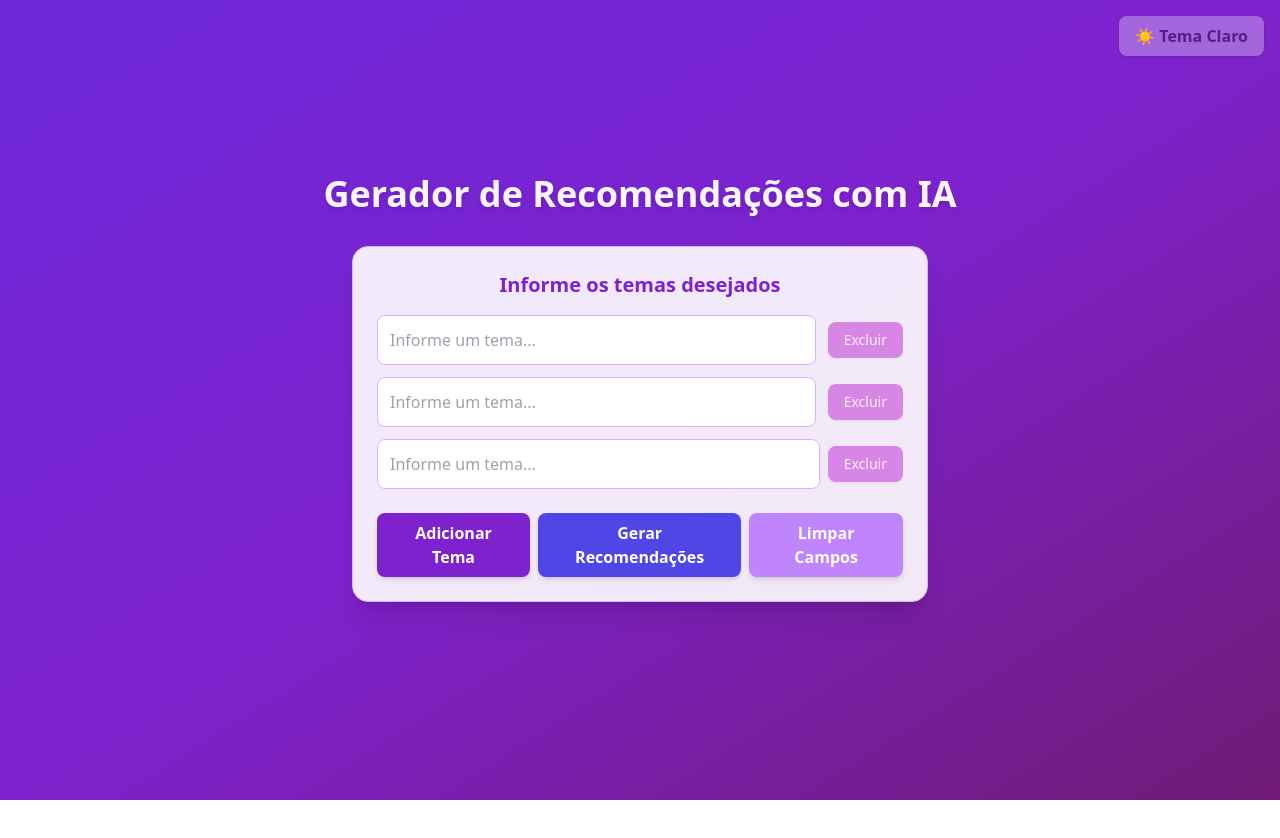
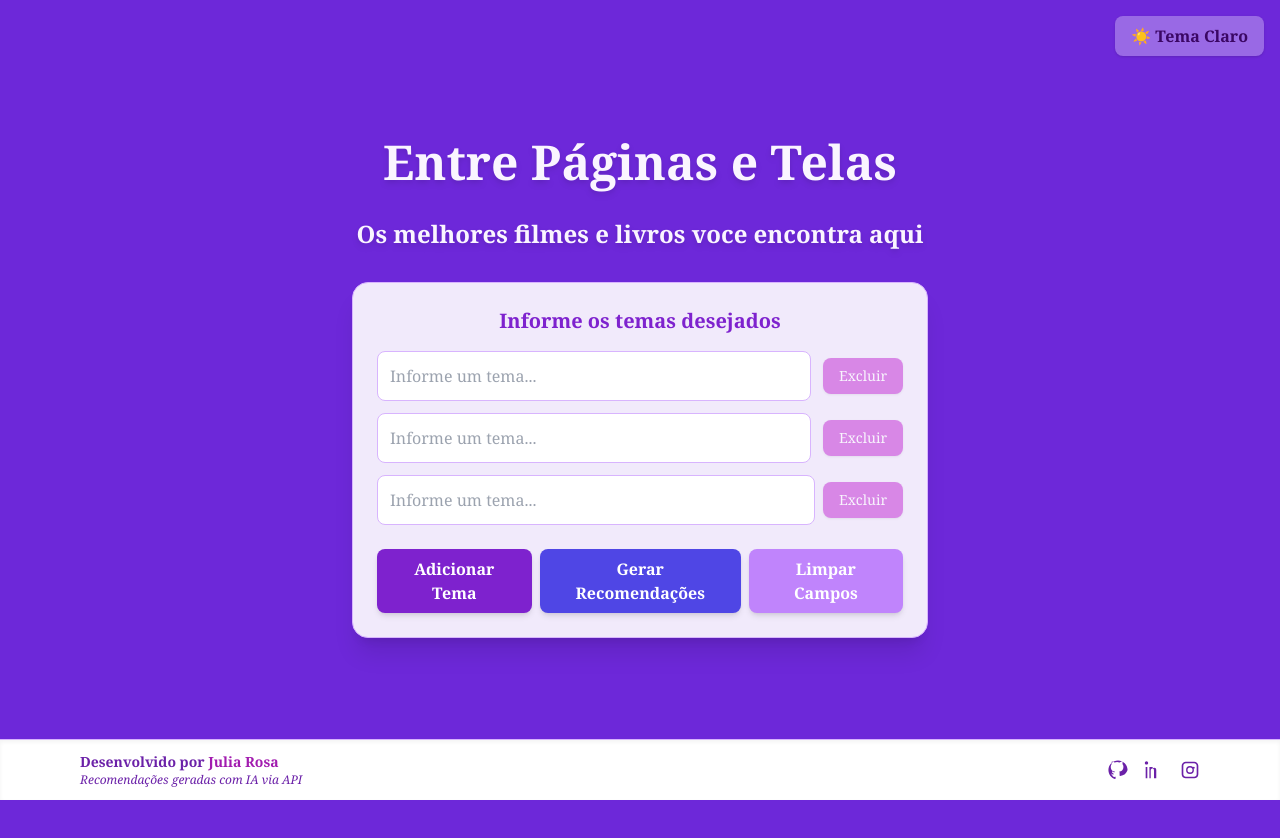
Before and after one commit to JuliaRosa0401/Entrepaginasetelas, a plain HTML site: page index.html in a window 1280 px wide. Both pictures are taken after a click on the button "🌙 Tema Escuro". Before the commit the page ends 800 px from the top, so only its background shows below. Drawn offline with nearby package versions, Linux system fonts and the light colour scheme.

Commit message:
estetica fonte end

```diff
--- a/index.html
+++ b/index.html
@@ -27,11 +27,11 @@
 </style>
 
 </head>
-<body class="flex items-center justify-center min-h-screen bg-gradient-to-br from-violet-700 via-purple-600 to-fuchsia-800 font-sans py-8 px-4">
+<body class="flex items-center justify-center min-h-screen bg-violet-700 font-serif py-8 px-4 mb-10">
   <div class="container max-w-4xl mx-auto text-center p-4">
-    <h1 class="text-3xl sm:text-4xl font-extrabold mb-8 text-purple-50 drop-shadow-md text-theme">Gerador de Recomendações com IA</h1>
-
-    <button id="toggle-theme" class="absolute top-4 right-4 bg-white bg-opacity-30 hover:bg-opacity-50 text-purple-900 dark:text-white font-bold py-2 px-4 rounded-lg transition duration-300 shadow">
+    <h1 class="text-4xl sm:text-5xl font-extrabold mb-8 text-purple-50 drop-shadow-md text-theme">Entre Páginas e Telas</h1>
+    <h2 class="text-2xl sm:text-1xl font-extrabold mb-8 text-purple-50 drop-shadow-md text-theme">Os melhores filmes e livros voce encontra aqui</h2>
+    <button id="toggle-theme" class="absolute top-4 right-4 bg-white bg-opacity-30 hover:bg-opacity-50 text-purple-950 dark:text-white font-bold py-2 px-4 rounded-lg transition duration-300 shadow">
       🌙 Tema Escuro
     </button>
 
@@ -67,17 +67,45 @@
       </div>
     </div>
 
-    <div id="response" class="bg-purple-800 bg-opacity-90 p-6 rounded-2xl shadow-lg border border-purple-300 mt-6 text-left hidden max-w-3xl mx-auto">
-      <div id="loading" class="text-center py-6 hidden">
-        <div class="flex justify-center items-center space-x-4 animate-pulse">
-          <div class="w-2 h-12 bg-purple-600 rounded-full animate-[bounce_0.6s_infinite] origin-bottom"></div>
-          <div class="w-2 h-16 bg-blue-500 rounded-full animate-[bounce_0.7s_infinite] origin-bottom"></div>
-          <div class="w-2 h-12 bg-green-500 rounded-full animate-[bounce_0.8s_infinite] origin-bottom"></div>
-        </div>
-        <p class="text-purple-800 mt-4 font-semibold text-lg">Carregando recomendações ...</p>
+    <div id="response" class="bg-purple-800 bg-opacity-90 p-6 rounded-2xl shadow-lg border border-purple-300 mt-6 text-left hidden max-w-4xl mx-auto">
+        <p class="text-white mt-4 font-semibold text-lg">Carregando recomendações ...</p>
     </div>
     </div>
   </div>
+<footer id="site-footer" class="fixed bottom-0 left-0 w-full bg-white dark:bg-gray-900 text-purple-800 dark:text-purple-200 py-3 border-t border-purple-300 dark:border-purple-700 shadow-inner z-50 text-sm opacity-0 translate-y-10 transition-all duration-1000">
+  <div class="max-w-6xl mx-auto px-4 flex flex-col sm:flex-row justify-between items-center">
+
+    <div class="text-center sm:text-left">
+      <p class="font-semibold">
+        Desenvolvido por
+        <span id="username" class="text-fuchsia-700 dark:text-fuchsia-400">Julia Rosa</span>
+      </p>
+      <p class="italic text-xs">Recomendações geradas com IA via API</p>
+    </div>
+
+    <div class="flex space-x-4 mt-2 sm:mt-0">
+      <a href="https://github.com/JuliaRosa0401" target="_blank" class="hover:text-fuchsia-600 transition transform hover:scale-110 duration-300" aria-label="GitHub">
+        <!-- GitHub SVG -->
+        <svg class="w-5 h-5 fill-current" viewBox="0 0 24 24">
+          <path d="M12 .5C5.65.5.5 5.65.5 12c0 5.1 3.3 9.4 7.8 10.9.6.1.8-.3.8-.6v-2.1c-3.1.7-3.8-1.5-3.8-1.5-.5-1.2-1.2-1.5-1.2-1.5-1-.7.1-.7.1-.7 1.1.1 1.6 1.2 1.6 1.2 1 .1.8-1 .8-1.6-.8-.1-1.7-.4-1.7-1.7 0-.4.2-.7.4-1C5.3 14 7 14.6 8 14.7c.1-.3.2-.6.4-.8-2.5-.3-5.1-1.3-5.1-5.8 0-1.3.5-2.4 1.2-3.3-.1-.3-.5-1.5.1-3.1 0 0 1-.3 3.3 1.2a11.4 11.4 0 0 1 6 0c2.3-1.5 3.3-1.2 3.3-1.2.6 1.6.2 2.8.1 3.1.8.9 1.2 2 1.2 3.3 0 4.5-2.6 5.5-5.1 5.8.3.2.5.6.5 1.2v3.4c0 .3.2.7.8.6A10.5 10.5 0 0 0 23.5 12C23.5 5.65 18.35.5 12 .5z"/>
+        </svg>
+      </a>
+      <a href="https://linkedin.com/in/julia-rosa-040108jmr" target="_blank" class="hover:text-fuchsia-600 transition transform hover:scale-110 duration-300" aria-label="LinkedIn">
+        <!-- LinkedIn SVG -->
+        <svg class="w-5 h-5 fill-current" viewBox="0 0 24 24">
+          <path d="M4.98 3.5C4.98 4.6 4.1 5.5 3 5.5S1 4.6 1 3.5 1.9 1.5 3 1.5s1.98.9 1.98 2zM2 8.5h2V22H2V8.5zm6.5 0h1.9v1.8h.03c.27-.5.92-1.03 1.89-1.03 2.02 0 2.4 1.33 2.4 3.07V22H12V13.3c0-1.3-.02-3-1.83-3-1.84 0-2.12 1.44-2.12 2.9V22H6.5V8.5z"/>
+        </svg>
+      </a>
+      <a href="https://www.instagram.com/jr.dialy/#" target="_blank" class="hover:text-fuchsia-600 transition transform hover:scale-110 duration-300" aria-label="Instagram">
+        <!-- Instagram SVG -->
+        <svg class="w-5 h-5 fill-current" viewBox="0 0 24 24">
+          <path d="M7 2C4.2 2 2 4.2 2 7v10c0 2.8 2.2 5 5 5h10c2.8 0 5-2.2 5-5V7c0-2.8-2.2-5-5-5H7zm10 2c1.7 0 3 1.3 3 3v10c0 1.7-1.3 3-3 3H7c-1.7 0-3-1.3-3-3V7c0-1.7 1.3-3 3-3h10zm-5 3.3a4.7 4.7 0 1 0 0 9.4 4.7 4.7 0 0 0 0-9.4zm0 1.7a3 3 0 1 1 0 6 3 3 0 0 1 0-6zm4.6-.9a1.1 1.1 0 1 0 0 2.2 1.1 1.1 0 0 0 0-2.2z"/>
+        </svg>
+      </a>
+    </div>
+  </div>
+</footer>
+
 
   <script src="./script.js" defer></script>
 </body>
--- a/script.js
+++ b/script.js
@@ -58,11 +58,7 @@ async function submitForm() {
   // Mostra loading animado
   responseDiv.innerHTML = `
     <div id="loading" class="text-center py-4">
-      <svg class="animate-spin h-6 w-6 text-blue-600 mx-auto" xmlns="http://www.w3.org/2000/svg" fill="none" viewBox="0 0 24 24">
-        <circle class="opacity-25" cx="12" cy="12" r="10" stroke="currentColor" stroke-width="4"></circle>
-        <path class="opacity-75" fill="currentColor" d="M4 12a8 8 0 018-8v8z"></path>
-      </svg>
-      <p class="text-gray-600 mt-2">Gerando Recomendações...</p>
+      <p class="text-white mt-2">Gerando Recomendações...</p>
     </div>`;
   responseDiv.classList.remove('hidden');
 
@@ -95,19 +91,19 @@ function applyTheme(theme) {
 
   if (theme === 'dark') {
     body.classList.remove(
-      'bg-gradient-to-br', 'from-violet-300', 'via-purple-400', 'to-fuchsia-500',
-      'light-theme', 'text-purple-800'
+      'bg-violet-400',
+      'light-theme', 'text-purple-950'
     );
     body.classList.add(
-      'bg-gradient-to-br', 'from-violet-600', 'via-purple-700', 'to-fuchsia-900', 'text-white'
+      'bg-purple-700', 'text-white'
     );
     themeBtn.textContent = '☀️ Tema Claro';
   } else {
     body.classList.remove(
-      'bg-gradient-to-br', 'from-violet-600', 'via-purple-700', 'to-fuchsia-900', 'text-white'
+      'bg-purple-700',  'text-white'
     );
     body.classList.add(
-      'bg-gradient-to-br', 'from-violet-300', 'via-purple-400', 'to-fuchsia-500',
+      'bg-violet-400',
       'light-theme', 'text-purple-800'
     );
     themeBtn.textContent = '🌙 Tema Escuro';
@@ -144,3 +140,10 @@ document.addEventListener('DOMContentLoaded', () => {
     applyTheme(saved);
   }
 });
+
+
+window.addEventListener('load', () => {
+    const footer = document.getElementById('site-footer');
+    footer.classList.remove('opacity-0', 'translate-y-10');
+    footer.classList.add('opacity-100', 'translate-y-0');
+  });
```
Also changed, not shown: fundo.jpg (added).
